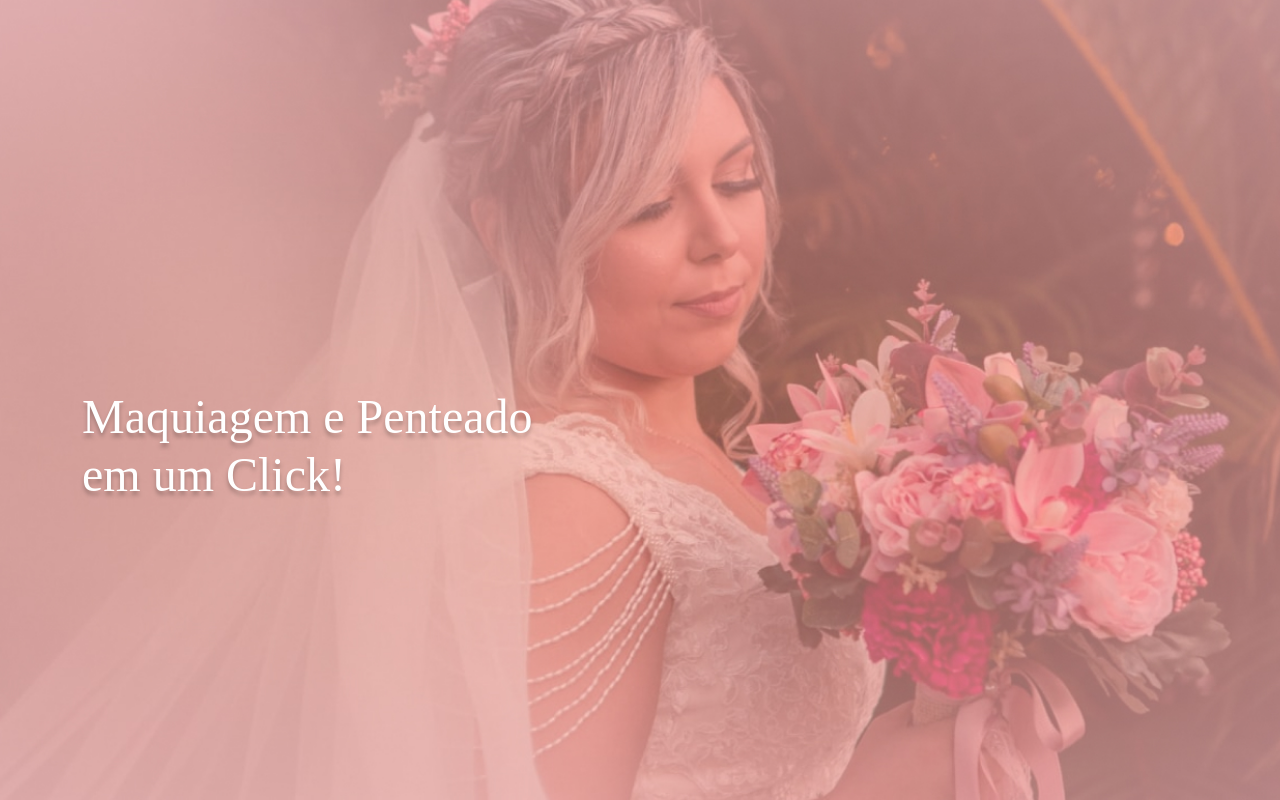
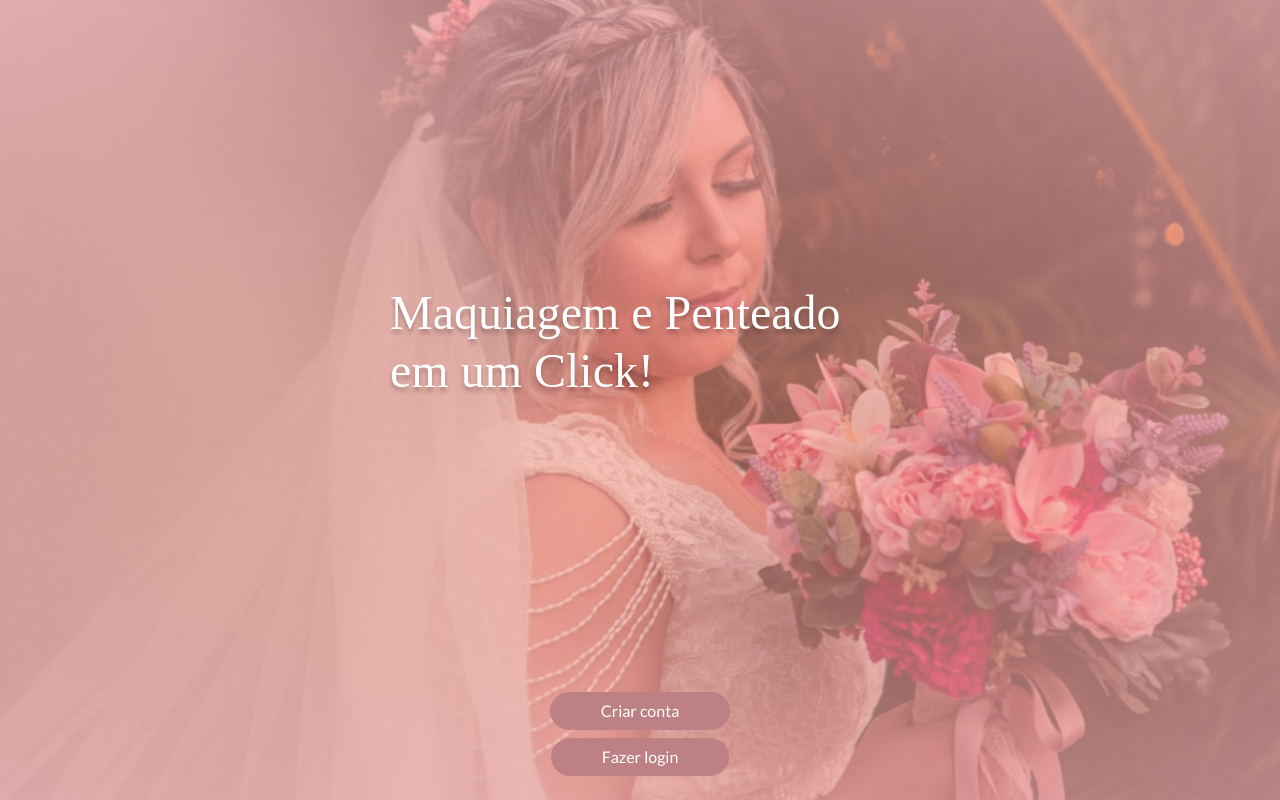
Before and after one commit to RenanRPaiva/make-web, a React (Create React App) app: page / in a window 1280 px wide. Built offline with nearby package versions, Linux system fonts and the light colour scheme; a web font is replaced by a local one.

Commit message:
cortando home

```diff
--- /dev/null
+++ b/src/components/Button/index.tsx
@@ -0,0 +1,14 @@
+import { Button as ButtonBootstrap, ButtonProps } from "react-bootstrap"
+import styled from "styled-components"
+
+export default function Button (props: ButtonProps) {
+    return <ButtonStyled {...props} />
+}
+
+const ButtonStyled = styled(ButtonBootstrap)`
+    background-color: #BD8085  !important;
+    border-color:  #BD8085  !important;
+    border-radius: 100px;
+    padding-left: 50px;
+    padding-right: 50px;
+`
--- a/src/views/Home/index.tsx
+++ b/src/views/Home/index.tsx
@@ -2,13 +2,17 @@ import { Container } from "react-bootstrap"
 import styled from "styled-components"
 import bgMobile from "../../assets/img/bg-make+-mobile.jpg"
 import bgDescktop from "../../assets/img/bg-make+.jpg"
+import Button from "../../components/Button"
 
 
 export default function HomeView () {
     return (
     <Banner className="vh-100">
-        <Container className="h-100 d-flex flex-column justify-content-center">
-            <Title className="text-white text-center text-lg-start">Maquiagem e Penteado em um Click!</Title>
+        <Container className="h-100 d-flex flex-column justify-content-center align-items-center">
+            <Title className="text-white text-center text-lg-start mt-auto">Maquiagem e Penteado em um Click!</Title>
+            <Button variant="danger" className="mb-2 mt-auto">Criar conta</Button>
+            <Button variant="danger" className="mb-4">Fazer login</Button>
+
         </Container>
     </Banner>
     )
```
Also changed, not shown: 1 other file (tests, documents, lock files or other folders).
